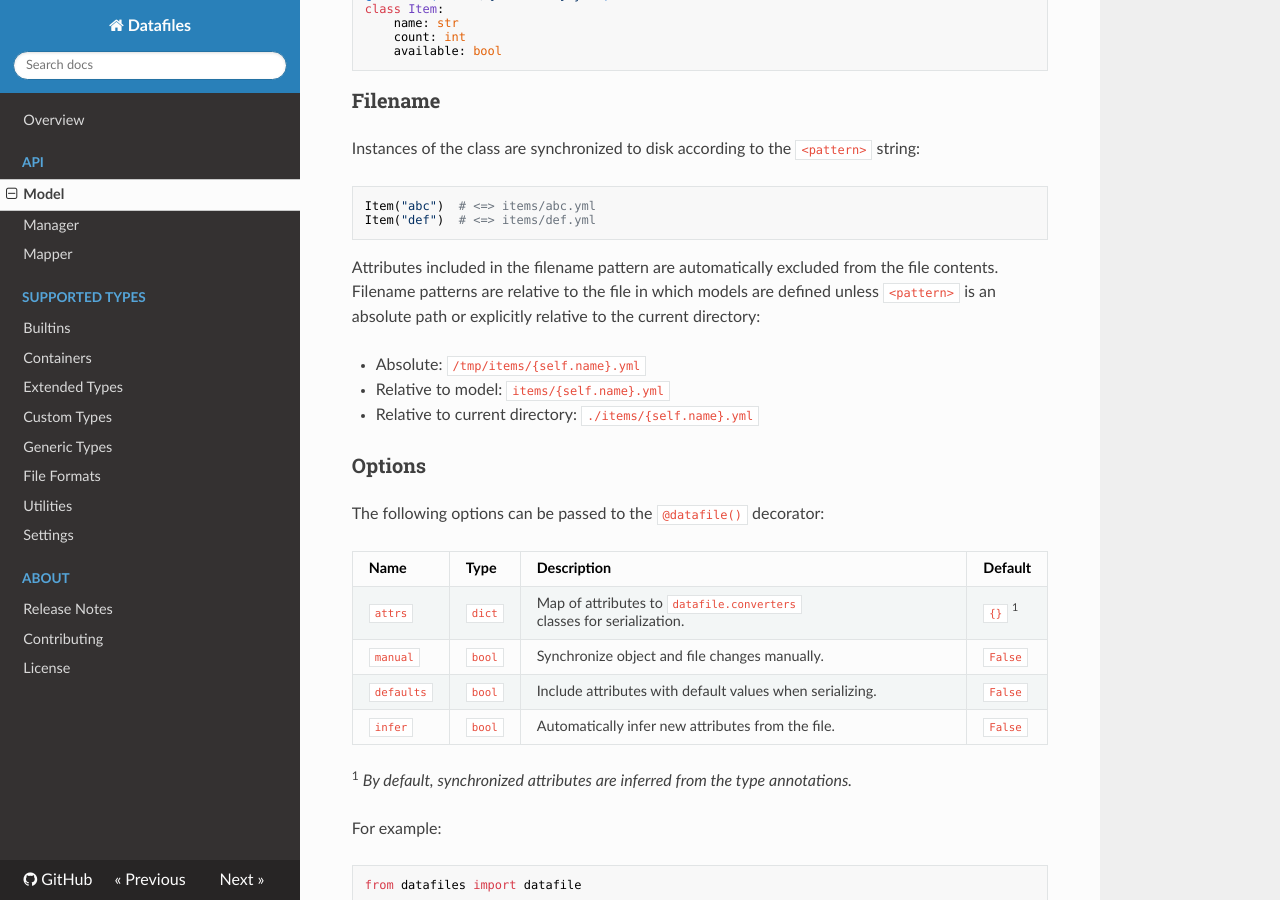
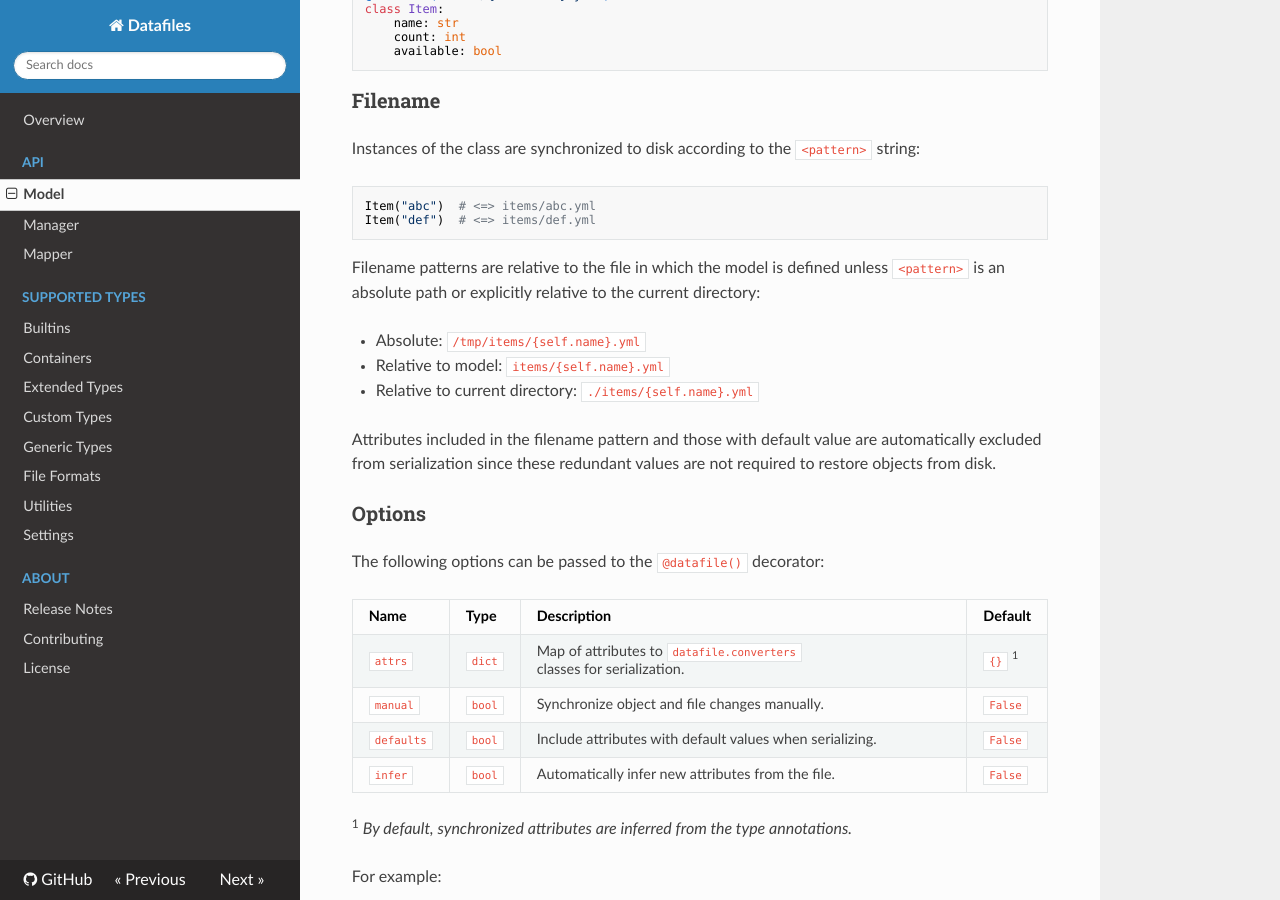
Before and after one commit to jacebrowning/datafiles, an MkDocs documentation site: the page built from docs/api/model.md, in a window 1280 px wide and 900 px high, scrolled down 786 px. Built offline with MkDocs 1.6.1, drawn with Linux system fonts in a browser that asks for light colours; nearby versions of some CDN libraries.

Commit message:
Clarify that attributes with default values are excluded
Relates to #231

````diff
--- a/docs/api/model.md
+++ b/docs/api/model.md
@@ -52,12 +52,13 @@ Item("abc")  # <=> items/abc.yml
 Item("def")  # <=> items/def.yml
 ```
 
-Attributes included in the filename pattern are automatically excluded from the file contents.
-Filename patterns are relative to the file in which models are defined unless `<pattern>` is an absolute path or explicitly relative to the current directory:
+Filename patterns are relative to the file in which the model is defined unless `<pattern>` is an absolute path or explicitly relative to the current directory:
 
 - Absolute: `/tmp/items/{self.name}.yml`
 - Relative to model: `items/{self.name}.yml`
 - Relative to current directory: `./items/{self.name}.yml`
+
+Attributes included in the filename pattern and those with default value are automatically excluded from serialization since these redundant values are not required to restore objects from disk.
 
 <h3>Options</h3>
 
````
